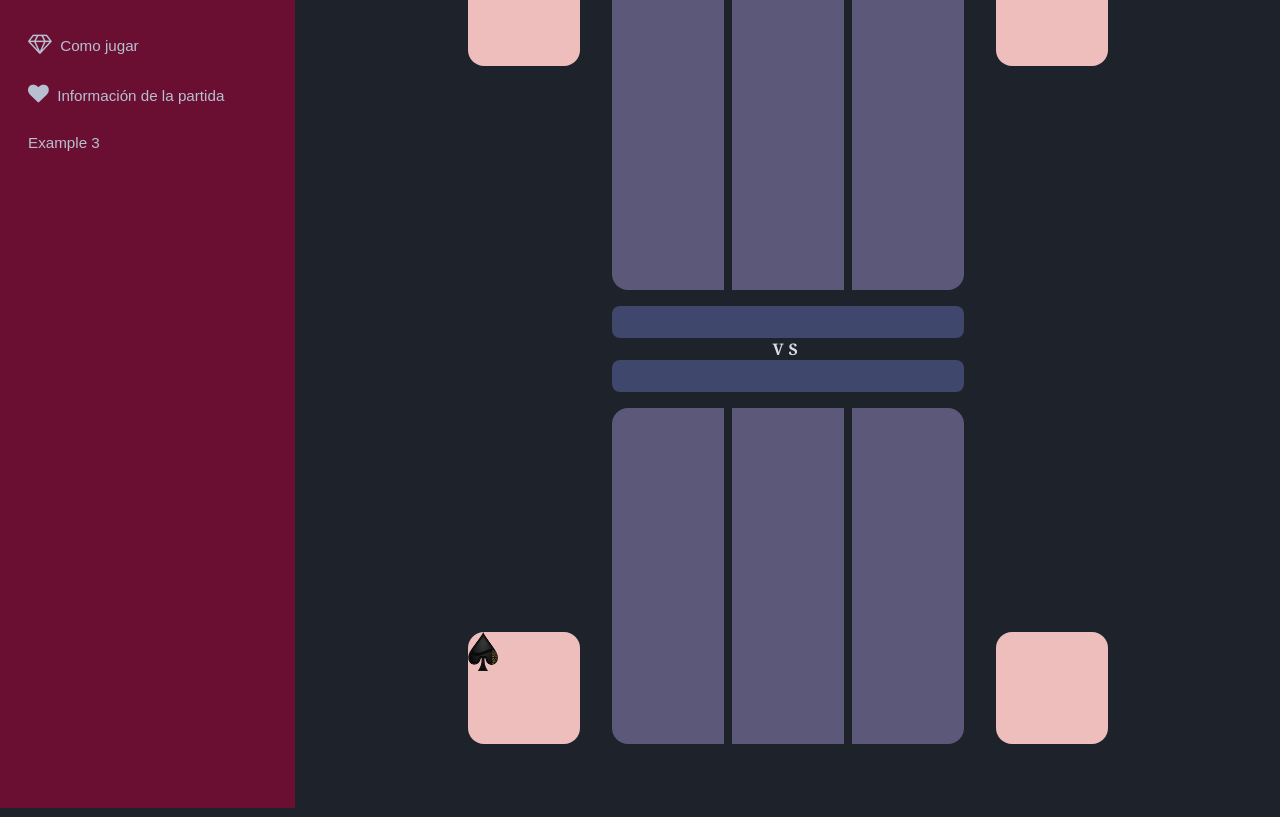
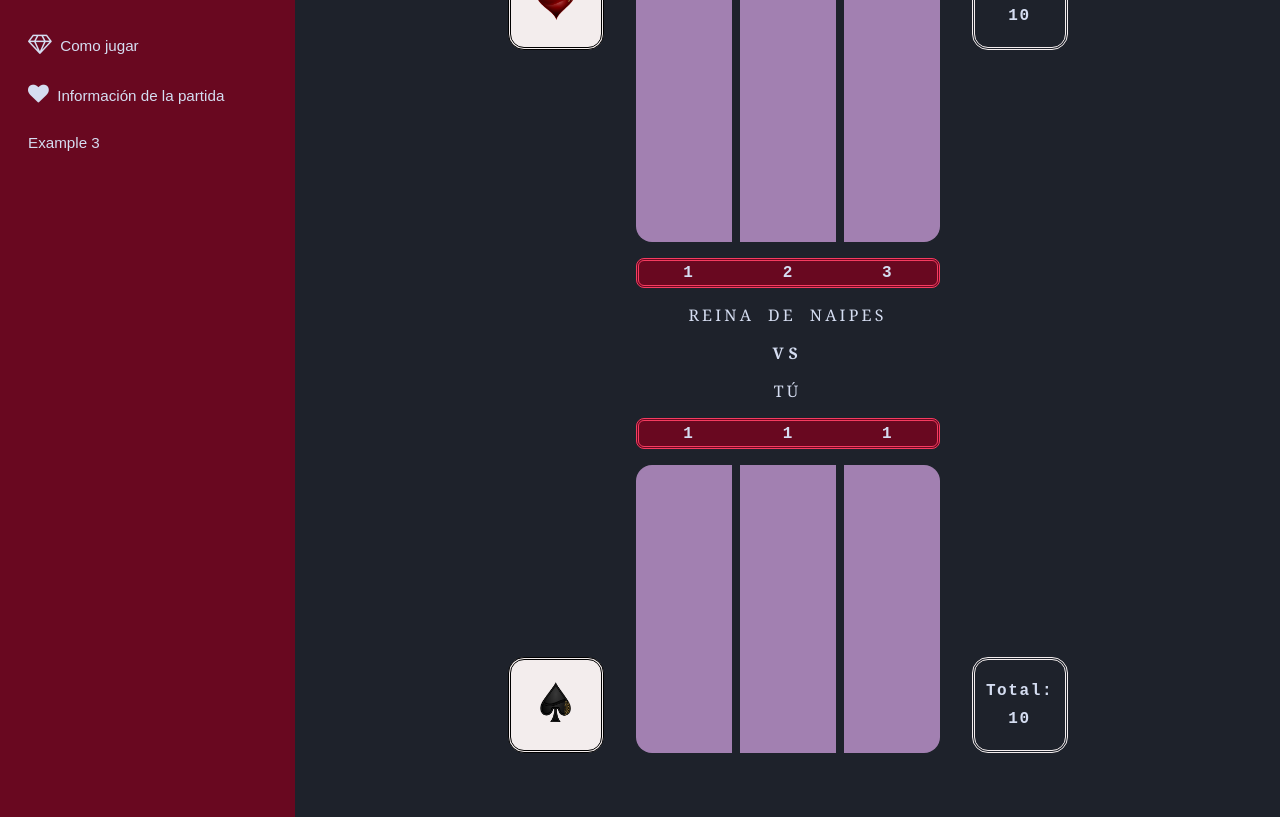
Before and after one commit to laiaXarxatecActiva/Knucklebones_Queen_Of_Hearts, a website with bundled scripts: page index.html in a window 1280 px wide. Shown: the part 110-927 px from the top of the page. Built offline with nearby package versions, Linux system fonts and the light colour scheme.

Commit message:
Feat: Agregar nombres de jugador y oponente, y pulir css

```diff
--- a/index.html
+++ b/index.html
@@ -40,34 +40,59 @@
 
                 <div class="game-environment" id="opponent">
                     <div class="rand-item">
-                        <img id = cpuDice src="#" alt="" width="30pxs">
+                        <img class="dice" id = cpuDice src="#" alt="">
                     </div>
                     <div class="game-board">
                         <div class="columns">
                             <div class="column">
-                                <div class="row" style="border-radius: 1rem 0rem 0rem 0rem;"></div>
-                                <div class="row"></div>
-                                <div class="row" style="border-radius: 0rem 0rem 0rem 1rem;"></div>
+                                <div class="row" style="border-radius: 1rem 0rem 0rem 0rem;">
+                                </div>
+                                <div class="row">
+                                </div>
+                                <div class="row" style="border-radius: 0rem 0rem 0rem 1rem;">
+                                </div>
                             </div>
                             <div class="column">
-                                <div class="row"></div>
-                                <div class="row"></div>
-                                <div class="row"></div>
+                                <div class="row">
+                                </div>
+                                <div class="row">
+                                </div>
+                                <div class="row">
+                                </div>
                             </div>
                             <div class="column">
-                                <div class="row" style="border-radius: 0rem 1rem 0rem 0rem;"></div>
-                                <div class="row"></div>
-                                <div class="row" style="border-radius: 0rem 0rem 1rem 0rem;"></div>
+                                <div class="row" style="border-radius: 0rem 1rem 0rem 0rem;">
+                                </div>
+                                <div class="row">
+                                </div>
+                                <div class="row" style="border-radius: 0rem 0rem 1rem 0rem;">
+                                </div>
                             </div>
                         </div>
                         <div class="points">
-                            <div class="column-points"></div>
-                            <div class="column-points"></div>
-                            <div class="column-points"></div>
+                            <div class="column-points">
+                                <p>1</p>
+                            </div>
+                            <div class="column-points">
+                                <p>2</p>
+                            </div>
+                            <div class="column-points">
+                                <p>
+                                    3
+                                </p>
+                            </div>
+                        </div>
+                        <div class="name">
+                            <p>Reina de Naipes</p>
                         </div>
                     </div>
                     <div class="score">
-
+                        <p>
+                            Total:
+                        </p>
+                        <span>
+                            10
+                        </span>
                     </div>
                 </div>
 
@@ -80,35 +105,57 @@
                 <div class="game-environment" id="player">
 
                     <div class="rand-item">
-                        <img id = playerDice src="#" alt="" width="30pxs">
+                        <img class="dice" id = playerDice src="#" alt="">
                     </div>
                     <div class="game-board">
+                        <div class="name">
+                            <p>Tú</p>
+                        </div>
                         <div class="points">
                             <div class="column-points">
+                                <p>1</p>
                             </div>
-                            <div class="column-points"></div>
-                            <div class="column-points"></div>
+                            <div class="column-points">
+                                <p>1</p>
+                            </div>
+                            <div class="column-points">
+                                <p>1</p>
+                            </div>
                         </div>
                         <div class="columns">
                             <div class="column">
-                                <div class="row" style="border-radius: 1rem 0rem 0rem 0rem;"></div>
-                                <div class="row"></div>
-                                <div class="row" style="border-radius: 0rem 0rem 0rem 1rem;"></div>
+                                <div class="row" style="border-radius: 1rem 0rem 0rem 0rem;">
+                                </div>
+                                <div class="row">
+                                </div>
+                                <div class="row" style="border-radius: 0rem 0rem 0rem 1rem;">
+                                </div>
                             </div>
                             <div class="column">
-                                <div class="row"></div>
-                                <div class="row"></div>
-                                <div class="row"></div>
+                                <div class="row">
+                                </div>
+                                <div class="row">
+                                </div>
+                                <div class="row">
+                                </div>
                             </div>
                             <div class="column">
-                                <div class="row" style="border-radius: 0rem 1rem 0rem 0rem;"></div>
-                                <div class="row"></div>
-                                <div class="row" style="border-radius: 0rem 0rem 1rem 0rem;"></div>
+                                <div class="row" style="border-radius: 0rem 1rem 0rem 0rem;">
+                                </div>
+                                <div class="row">
+                                </div>
+                                <div class="row" style="border-radius: 0rem 0rem 1rem 0rem;">
+                                </div>
                             </div>
                         </div>
                     </div>
                     <div class="score">
-
+                        <p>
+                            Total:
+                        </p>
+                        <span>
+                            10
+                        </span>
                     </div>
                 </div>
 
--- a/public/styles/style.css
+++ b/public/styles/style.css
@@ -1,11 +1,11 @@
 /* ============= Variables ============= */
 :root {
   --sidebar-width: 295px;
-  --sidebar-bg: #6a0f32;
-  --sidebar-text: #b7bfd1;
+  --sidebar-bg: #690820;
+  --sidebar-text: #d5ddf1;
   --sidebar-btn-hover: #550b0b;
   --main-bg: #1e222b;
-  --main-text: #d8dde6;
+  --main-text: #d5ddf1;
   --accent: #f63b60;
   --toggle-size: 44px;
 }
@@ -116,28 +116,33 @@ body {
 }
 
 .column {
-  width: 7rem;
+  width: 6rem;
   display: grid;
   grid-template-rows: auto auto auto;
 }
 
 .row{
-  height: 7rem;
-  background-color: #5c5879;
+  height: 6rem;
+  background-color: #a280b1;
+  text-align: center;
+  align-content: center;
 }
 
 .points {
   display: grid;
   grid-template-columns: auto auto auto;
   border-radius: 0.5rem;
-  background-color: #40476d;
-  font-size: 1.4rem;
+  border: 0.2rem double var(--accent);
+  background-color: #690820;
+  font-family:'Courier New', Courier, monospace;
+  font-size: 1rem;
+  font-weight: bold;
 }
 
 .column-points {
   display: flex;
   justify-content: center;
-  padding: 1rem;
+  padding: 0.2rem;
 }
 
 #player .points {
@@ -148,11 +153,29 @@ body {
   margin-top: 1rem;
 }
 
-.rand-item, .score{
-  height: 7rem;
-  width: 7rem;
+.rand-item, .score {
+  height: 6rem;
+  width: 6rem;
   border-radius: 1rem;
-  background-color: #edbebb;
+  align-content: center;
+  text-align: center;
+  border: 0.2rem double;
+}
+
+.rand-item {
+  border-color: #000000;
+  background-color: #f3eded;
+}
+
+.score {
+  border-color: #f3eded;
+  font-family:'Courier New', Courier, monospace;
+  letter-spacing: 0.1rem;
+  font-weight: bold;
+}
+
+.score p{
+  margin-bottom: 0.6rem;
 }
 
 #player .rand-item {
@@ -190,6 +213,18 @@ body {
   grid-row: 2;
 }
 
+.name {
+  text-transform: uppercase;
+  padding: 1rem;
+  word-spacing: 0.4rem;
+  letter-spacing: 0.2rem;
+  text-align: center;
+}
+
+.dice {
+  height: 2.5rem;
+  width: auto;
+}
 
 /* ============= Toggle control ============= */
 .sidebar-toggle-checkbox {
@@ -205,6 +240,7 @@ body {
   height: var(--toggle-size);
   background: var(--sidebar-bg);
   border-radius: 6px;
+  border: 0.2rem double var(--accent);
   z-index: 1100;
   cursor: pointer;
   flex-direction: column;
```
Also changed, not shown: public/src/scripts/GameBoard.ts (+0 -39 lines), README.md.
